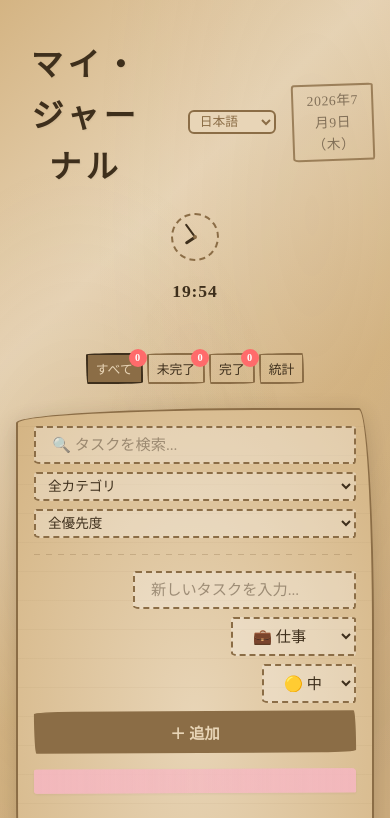
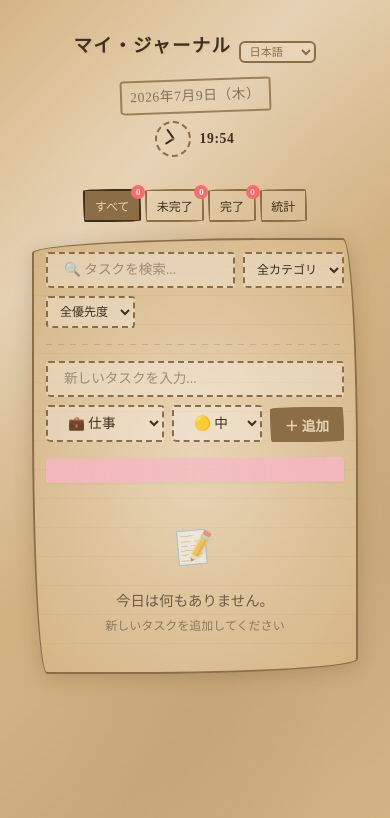
Before and after one commit to akamkzk/my-to-do, a React (Vite) app: page / in a window 390 px wide. Shown: the top 818 px of the page. Built offline with nearby package versions, Linux system fonts and the light colour scheme.

Commit message:
fix: IME composition search and performance improvements
- Fix Chinese/Japanese IME composition causing pinyin+kanji mixed in search
- Optimize search input lag by migrating AppContext from useState to useReducer
- Improve CSS with clamp() fluid responsive layout for headers, checkboxes, spacing

```diff
--- a/src/contexts/AppContext.tsx
+++ b/src/contexts/AppContext.tsx
@@ -1,8 +1,46 @@
-import React, { createContext, useContext, useState, useCallback, useEffect } from 'react';
+import React, { createContext, useContext, useCallback, useEffect, useReducer } from 'react';
 import type { Todo, TabKey, Language } from '../types';
 import { store } from '../utils/store';
 import { sortTodos } from '../utils/model';
 import { loadSavedLang, setCurrentLang, t } from '../utils/i18n';
+
+interface AppState {
+  todos: Todo[];
+  activeTab: TabKey;
+  searchQuery: string;
+  filterCategory: string;
+  filterPriority: string;
+  language: Language;
+}
+
+type Action =
+  | { type: 'SET_TAB'; tab: TabKey }
+  | { type: 'SET_SEARCH'; query: string }
+  | { type: 'SET_CATEGORY'; category: string }
+  | { type: 'SET_PRIORITY'; priority: string }
+  | { type: 'SET_LANGUAGE'; lang: Language }
+  | { type: 'SYNC_TODOS'; todos: Todo[] };
+
+const initialState: AppState = {
+  todos: [],
+  activeTab: 'all',
+  searchQuery: '',
+  filterCategory: '',
+  filterPriority: '',
+  language: loadSavedLang(),
+};
+
+function appReducer(state: AppState, action: Action): AppState {
+  switch (action.type) {
+    case 'SET_TAB': return { ...state, activeTab: action.tab };
+    case 'SET_SEARCH': return { ...state, searchQuery: action.query };
+    case 'SET_CATEGORY': return { ...state, filterCategory: action.category };
+    case 'SET_PRIORITY': return { ...state, filterPriority: action.priority };
+    case 'SET_LANGUAGE': return { ...state, language: action.lang };
+    case 'SYNC_TODOS': return { ...state, todos: action.todos };
+    default: return state;
+  }
+}
 
 interface AppContextValue {
   todos: Todo[];
@@ -29,59 +67,53 @@ interface AppContextValue {
 const AppContext = createContext<AppContextValue | undefined>(undefined);
 
 export function AppProvider({ children }: { children: React.ReactNode }) {
-  const [todos, setTodos] = useState<Todo[]>([]);
-  const [activeTab, setActiveTab] = useState<TabKey>('all');
-  const [searchQuery, setSearchQuery] = useState('');
-  const [filterCategory, setFilterCategory] = useState('');
-  const [filterPriority, setFilterPriority] = useState('');
-  const [language, setLanguageState] = useState<Language>(() => loadSavedLang());
+  const [state, dispatch] = useReducer(appReducer, initialState);
 
   // Load initial data
   useEffect(() => {
-    setTodos(store.getAll());
+    dispatch({ type: 'SYNC_TODOS', todos: store.getAll() });
   }, []);
 
   // Subscribe to store changes
   useEffect(() => {
     return store.subscribe(() => {
-      setTodos(store.getAll());
+      dispatch({ type: 'SYNC_TODOS', todos: store.getAll() });
     });
   }, []);
 
-  // Computed filtered todos
+  // Computed filtered todos — memoized independently from context value
   const filteredTodos = React.useMemo(() => {
-    let result = [...todos];
+    let result = [...state.todos];
 
     // Tab filter
-    if (activeTab === 'pending') {
+    if (state.activeTab === 'pending') {
       result = result.filter(t => !t.completed);
-    } else if (activeTab === 'completed') {
+    } else if (state.activeTab === 'completed') {
       result = result.filter(t => t.completed);
     }
-    // 'all' and 'stats' show everything
 
     // Category filter
-    if (filterCategory) {
-      result = result.filter(t => t.category === filterCategory);
+    if (state.filterCategory) {
+      result = result.filter(t => t.category === state.filterCategory);
     }
 
     // Priority filter
-    if (filterPriority) {
-      result = result.filter(t => t.priority === filterPriority);
+    if (state.filterPriority) {
+      result = result.filter(t => t.priority === state.filterPriority);
     }
 
     // Search query
-    if (searchQuery) {
-      const q = searchQuery.toLowerCase();
+    if (state.searchQuery) {
+      const q = state.searchQuery.toLowerCase();
       result = result.filter(t => t.text.toLowerCase().includes(q));
     }
 
     return sortTodos(result);
-  }, [todos, activeTab, filterCategory, filterPriority, searchQuery]);
+  }, [state.todos, state.activeTab, state.filterCategory, state.filterPriority, state.searchQuery]);
 
   const setLanguage = useCallback((lang: Language) => {
     setCurrentLang(lang);
-    setLanguageState(lang);
+    dispatch({ type: 'SET_LANGUAGE', lang });
     document.documentElement.lang = lang === 'zh-CN' ? 'zh' : lang;
   }, []);
 
@@ -110,17 +142,12 @@ export function AppProvider({ children }: { children: React.ReactNode }) {
   }, []);
 
   const value = React.useMemo<AppContextValue>(() => ({
-    todos,
-    activeTab,
-    searchQuery,
-    filterCategory,
-    filterPriority,
-    language,
+    ...state,
     filteredTodos,
-    setActiveTab,
-    setSearchQuery,
-    setFilterCategory,
-    setFilterPriority,
+    setActiveTab: (tab: TabKey) => dispatch({ type: 'SET_TAB', tab }),
+    setSearchQuery: (q: string) => dispatch({ type: 'SET_SEARCH', query: q }),
+    setFilterCategory: (cat: string) => dispatch({ type: 'SET_CATEGORY', category: cat }),
+    setFilterPriority: (prio: string) => dispatch({ type: 'SET_PRIORITY', priority: prio }),
     setLanguage,
     addTodo,
     removeTodo,
@@ -129,7 +156,7 @@ export function AppProvider({ children }: { children: React.ReactNode }) {
     clearCompleted,
     getStats,
     t,
-  }), [todos, activeTab, searchQuery, filterCategory, filterPriority, language, filteredTodos, setLanguage, addTodo, removeTodo, toggleTodo, updateTodo, clearCompleted, getStats]);
+  }), [state, filteredTodos, setLanguage, addTodo, removeTodo, toggleTodo, updateTodo, clearCompleted, getStats]);
 
   return (
     <AppContext.Provider value={value}>
--- a/src/styles/components.css
+++ b/src/styles/components.css
@@ -1,12 +1,12 @@
 /* ============================================
-   手帐待办 — 组件样式
+   手帐待办 — 组件样式（流体响应式）
    ============================================ */
 
 /* === 标题 === */
 .journal-title {
-  font-size: 2rem;
+  font-size: clamp(1.15rem, 3.5vw, 2rem);
   font-weight: 700;
-  letter-spacing: 0.15em;
+  letter-spacing: clamp(0.08em, 0.2vw, 0.15em);
   color: var(--kraft-text);
   text-shadow: 1px 1px 2px rgba(0, 0, 0, 0.05);
   position: relative;
@@ -15,8 +15,8 @@
 .journal-title::after {
   content: '';
   display: block;
-  width: 60px;
-  height: 3px;
+  width: clamp(30px, 8vw, 60px);
+  height: clamp(2px, 0.4vw, 3px);
   margin: var(--space-sm) auto 0;
   border-radius: 2px;
   transform: rotate(-0.5deg);
@@ -27,8 +27,8 @@
   flex-shrink: 0;
   cursor: pointer;
   position: relative;
-  width: 28px;
-  height: 28px;
+  width: clamp(22px, 4vw, 28px);
+  height: clamp(22px, 4vw, 28px);
 }
 
 .todo-checkbox input {
@@ -42,8 +42,8 @@
   display: flex;
   align-items: center;
   justify-content: center;
-  width: 28px;
-  height: 28px;
+  width: clamp(22px, 4vw, 28px);
+  height: clamp(22px, 4vw, 28px);
   border: 2px dashed var(--kraft-dark);
   border-radius: var(--radius-blob);
   transition: all var(--transition-fast);
@@ -53,7 +53,7 @@
 
 .checkbox-visual::after {
   content: '✓';
-  font-size: 16px;
+  font-size: clamp(12px, 2.5vw, 16px);
   color: white;
   opacity: 0;
   transition: opacity var(--transition-fast);
@@ -76,7 +76,7 @@
 
 /* === 待办文本 === */
 .todo-text {
-  font-size: 1rem;
+  font-size: clamp(0.85rem, 2vw, 1rem);
   line-height: 1.5;
   transition: all var(--transition-med);
   word-break: break-word;
@@ -108,10 +108,10 @@
 .category-sticker {
   display: inline-flex;
   align-items: center;
-  gap: 4px;
-  padding: 2px 10px;
+  gap: clamp(2px, 0.5vw, 4px);
+  padding: clamp(1px, 0.5vw, 2px) clamp(6px, 1.5vw, 10px);
   border-radius: 20px;
-  font-size: 0.75rem;
+  font-size: clamp(0.65rem, 1.3vw, 0.75rem);
   font-weight: 500;
   box-shadow: var(--shadow-sticker);
   transform: rotate(-0.5deg);
@@ -127,10 +127,10 @@
   display: inline-flex;
   align-items: center;
   justify-content: center;
-  width: 22px;
-  height: 22px;
+  width: clamp(18px, 3vw, 22px);
+  height: clamp(18px, 3vw, 22px);
   border-radius: 50%;
-  font-size: 0.7rem;
+  font-size: clamp(0.6rem, 1.2vw, 0.7rem);
   font-weight: 700;
   color: white;
   box-shadow: var(--shadow-sticker);
@@ -153,25 +153,60 @@
   opacity: 1;
 }
 
+/* 触摸设备上始终显示操作按钮 */
+@media (hover: none) and (pointer: coarse) {
+  .todo-actions {
+    opacity: 1;
+  }
+}
+
 .btn-icon {
   display: inline-flex;
   align-items: center;
   justify-content: center;
-  width: 28px;
-  height: 28px;
+  width: clamp(24px, 4vw, 28px);
+  height: clamp(24px, 4vw, 28px);
   border: none;
   border-radius: 50%;
   background: transparent;
   color: var(--kraft-text-light);
-  font-size: 0.85rem;
+  font-size: clamp(0.75rem, 1.5vw, 0.85rem);
   cursor: pointer;
   transition: all var(--transition-fast);
+  min-width: clamp(24px, 4vw, 28px);
+  min-height: clamp(24px, 4vw, 28px);
 }
 
 .btn-icon:hover {
   background: rgba(62, 47, 28, 0.1);
   color: var(--kraft-text);
   transform: scale(1.15);
+}
+
+/* 触摸设备增大按钮 */
+@media (hover: none) and (pointer: coarse) {
+  .btn-icon {
+    width: 36px;
+    height: 36px;
+    min-width: 36px;
+    min-height: 36px;
+    font-size: 0.9rem;
+  }
+
+  .todo-checkbox,
+  .checkbox-visual {
+    width: 32px;
+    height: 32px;
+  }
+
+  .todo-checkbox input:checked + .checkbox-visual {
+    width: 32px;
+    height: 32px;
+  }
+
+  .checkbox-visual::after {
+    font-size: 18px;
+  }
 }
 
 /* === 添加表单 === */
@@ -182,6 +217,13 @@
   flex-wrap: wrap;
 }
 
+/* 触摸设备上的表单 */
+@media (hover: none) and (pointer: coarse) {
+  .add-todo-form {
+    align-items: stretch;
+  }
+}
+
 .form-group {
   display: flex;
   flex-direction: column;
@@ -189,7 +231,7 @@
 }
 
 .form-group label {
-  font-size: 0.75rem;
+  font-size: clamp(0.65rem, 1.3vw, 0.75rem);
   color: var(--kraft-text-light);
 }
 
@@ -201,9 +243,19 @@
   padding: var(--space-sm) var(--space-md);
   background: rgba(255, 255, 255, 0.3);
   color: var(--kraft-text);
-  font-size: 0.95rem;
+  font-size: clamp(0.85rem, 2vw, 0.95rem);
   outline: none;
   transition: all var(--transition-fast);
+  min-height: clamp(36px, 8vw, 44px);
+}
+
+/* 触摸设备上的表单控件 */
+@media (hover: none) and (pointer: coarse) {
+  .form-input,
+  .form-select {
+    font-size: 16px; /* 防止 iOS Safari 自动缩放 */
+    min-height: 44px;
+  }
 }
 
 .form-input:focus,
@@ -221,9 +273,9 @@
 
 .add-btn {
   font-family: var(--font-main);
-  font-size: 0.95rem;
+  font-size: clamp(0.85rem, 2vw, 0.95rem);
   font-weight: 700;
-  padding: var(--space-sm) var(--space-lg);
+  padding: clamp(0.35rem, 0.8vw, 0.5rem) clamp(0.8rem, 2vw, 1.25rem);
   border: 2px solid var(--kraft-dark);
   border-radius: var(--radius-blob);
   background: var(--kraft-dark);
@@ -253,12 +305,12 @@
 
 .search-input {
   flex: 1;
-  min-width: 150px;
+  min-width: clamp(100px, 30vw, 200px);
 }
 
 .filter-select {
   font-family: var(--font-main);
-  font-size: 0.85rem;
+  font-size: clamp(0.75rem, 1.5vw, 0.85rem);
   padding: var(--space-xs) var(--space-sm);
   border: 2px dashed var(--kraft-dark);
   border-radius: var(--radius-wobbly);
@@ -267,6 +319,7 @@
   outline: none;
   cursor: pointer;
   transition: all var(--transition-fast);
+  min-height: clamp(32px, 7vw, 36px);
 }
 
 .filter-select:focus {
@@ -274,15 +327,24 @@
   box-shadow: 0 0 0 3px rgba(62, 47, 28, 0.1);
 }
 
+/* 触摸设备上的筛选器 */
+@media (hover: none) and (pointer: coarse) {
+  .filter-select {
+    font-size: 0.9rem;
+    padding: var(--space-sm);
+    min-height: 44px;
+  }
+}
+
 /* === 空状态 === */
 .empty-state {
   text-align: center;
-  padding: var(--space-xl) var(--space-md);
+  padding: clamp(1.5rem, 4vw, 2rem) clamp(0.75rem, 2vw, 1rem);
   color: var(--kraft-text-light);
 }
 
 .empty-icon {
-  font-size: 3rem;
+  font-size: clamp(2rem, 6vw, 3rem);
   margin-bottom: var(--space-md);
   opacity: 0.5;
   transform: rotate(-5deg);
@@ -290,19 +352,19 @@
 }
 
 .empty-text {
-  font-size: 1.1rem;
+  font-size: clamp(0.9rem, 2.5vw, 1.1rem);
   margin-bottom: var(--space-xs);
 }
 
 .empty-sub {
-  font-size: 0.85rem;
+  font-size: clamp(0.75rem, 1.5vw, 0.85rem);
   opacity: 0.7;
 }
 
 /* === 统计卡片 === */
 .stat-card {
   text-align: center;
-  padding: var(--space-lg);
+  padding: clamp(0.5rem, 2vw, 1rem);
   border: 2px dashed var(--kraft-dark);
   border-radius: var(--radius-blob);
   background: rgba(255, 255, 255, 0.2);
@@ -315,7 +377,7 @@
 
 .stat-number {
   display: block;
-  font-size: 2.5rem;
+  font-size: clamp(1.2rem, 4vw, 2.5rem);
   font-weight: 700;
   color: var(--kraft-text);
   line-height: 1;
@@ -323,15 +385,15 @@
 }
 
 .stat-label {
-  font-size: 0.85rem;
+  font-size: clamp(0.7rem, 1.5vw, 0.85rem);
   color: var(--kraft-text-light);
 }
 
 /* === 进度环 === */
 .progress-ring-container {
-  width: 120px;
-  height: 120px;
-  margin: var(--space-md) auto;
+  width: clamp(70px, 15vw, 120px);
+  height: clamp(70px, 15vw, 120px);
+  margin: clamp(0.3rem, 1.5vw, 0.75rem) auto;
   position: relative;
 }
 
@@ -361,7 +423,7 @@
   display: flex;
   align-items: center;
   justify-content: center;
-  font-size: 1.5rem;
+  font-size: clamp(0.85rem, 2.5vw, 1.5rem);
   font-weight: 700;
   color: var(--kraft-text);
 }
@@ -374,7 +436,7 @@
 .edit-input {
   display: none;
   font-family: var(--font-main);
-  font-size: 1rem;
+  font-size: clamp(0.85rem, 2vw, 1rem);
   width: 100%;
   border: 2px solid var(--kraft-dark);
   border-radius: var(--radius-wobbly);
@@ -397,7 +459,7 @@
   z-index: 1000;
   padding: var(--space-md);
   text-align: center;
-  font-size: 0.95rem;
+  font-size: clamp(0.85rem, 2vw, 0.95rem);
   transform: translateY(-100%);
   transition: transform var(--transition-med);
   border-bottom: 2px dashed var(--kraft-dark);
@@ -422,7 +484,7 @@
   background: transparent;
   color: var(--kraft-text);
   cursor: pointer;
-  font-size: 0.85rem;
+  font-size: clamp(0.75rem, 1.5vw, 0.85rem);
   transition: all var(--transition-fast);
 }
 
--- a/src/styles/kraft-paper.css
+++ b/src/styles/kraft-paper.css
@@ -10,6 +10,7 @@
     radial-gradient(ellipse at 50% 80%, rgba(120, 90, 50, 0.05) 0%, transparent 50%),
     linear-gradient(135deg, #d4b483 0%, #e8d5b7 25%, #d4b483 50%, #c9a97c 75%, #d4b483 100%);
   min-height: 100vh;
+  min-height: 100dvh;
 }
 
 /* === 牛皮纸卡片 === */
--- a/src/styles/layout.css
+++ b/src/styles/layout.css
@@ -1,44 +1,48 @@
 /* ============================================
-   手帐待办 — 页面布局
+   手帐待办 — 页面布局（流体响应式）
    ============================================ */
 
+/* === 根容器 === */
 .app-container {
-  max-width: 720px;
-  margin: 0 auto;
-  padding: var(--space-lg);
+  width: min(100% - 2rem, 1400px);
+  margin-inline: auto;
+  padding: clamp(1rem, 3vw, 2.5rem);
   min-height: 100vh;
+  min-height: 100dvh;
+  display: flex;
+  flex-direction: column;
 }
 
 /* === 头部 === */
 .journal-header {
   text-align: center;
-  margin-bottom: var(--space-lg);
-  padding: var(--space-lg) 0;
+  margin-bottom: clamp(1rem, 2.5vw, 1.5rem);
+  padding: clamp(1rem, 2.5vw, 2rem) 0;
 }
 
 .header-top {
   display: flex;
   align-items: center;
   justify-content: center;
-  gap: var(--space-md);
+  gap: clamp(0.5rem, 1.5vw, 1rem);
   margin-bottom: var(--space-sm);
+  flex-wrap: wrap;
 }
 
 .date-stamp {
-  font-size: 0.85rem;
+  font-size: clamp(0.75rem, 1.5vw, 0.85rem);
 }
 
 /* === 语言选择器 === */
 .lang-wrapper {
   display: flex;
   align-items: center;
-  margin-left: var(--space-md);
 }
 
 .lang-select {
   font-family: var(--font-main);
-  font-size: 0.8rem;
-  padding: 2px 6px;
+  font-size: clamp(0.7rem, 1.2vw, 0.85rem);
+  padding: clamp(1px, 0.5vw, 3px) clamp(4px, 1vw, 8px);
   border: 2px solid var(--kraft-dark);
   border-radius: 6px;
   background: var(--kraft-light);
@@ -55,16 +59,16 @@
 /* === 标签栏 === */
 .tab-bar {
   display: flex;
-  gap: var(--space-xs);
+  gap: clamp(0.25rem, 0.8vw, 0.5rem);
   justify-content: center;
-  margin-bottom: var(--space-lg);
+  margin-bottom: clamp(1rem, 2.5vw, 1.5rem);
   flex-wrap: wrap;
 }
 
 .tab {
   font-family: var(--font-main);
-  font-size: 0.9rem;
-  padding: var(--space-sm) var(--space-md);
+  font-size: clamp(0.75rem, 1.5vw, 0.95rem);
+  padding: clamp(0.35rem, 0.8vw, 0.5rem) clamp(0.6rem, 1.5vw, 1rem);
   border: 2px solid var(--kraft-dark);
   border-radius: var(--radius-blob);
   background: transparent;
@@ -73,6 +77,7 @@
   transition: all var(--transition-fast);
   transform: rotate(var(--rot, 0deg));
   position: relative;
+  white-space: nowrap;
 }
 
 .tab:hover {
@@ -91,11 +96,11 @@
   position: absolute;
   top: -6px;
   right: -6px;
-  font-size: 0.65rem;
+  font-size: clamp(0.55rem, 1vw, 0.65rem);
   background: var(--sticker-high);
   color: white;
-  width: 18px;
-  height: 18px;
+  width: clamp(14px, 2vw, 18px);
+  height: clamp(14px, 2vw, 18px);
   border-radius: 50%;
   display: flex;
   align-items: center;
@@ -106,6 +111,7 @@
 /* === 主内容区 === */
 .main-content {
   position: relative;
+  flex: 1;
 }
 
 .content-section {
@@ -119,8 +125,8 @@
 
 /* === 纸张卡片 === */
 .paper-card {
-  padding: var(--space-lg);
-  margin-bottom: var(--space-lg);
+  padding: clamp(0.75rem, 2vw, 1.5rem);
+  margin-bottom: clamp(0.75rem, 2vw, 1.5rem);
 }
 
 /* === 待办列表 === */
@@ -132,8 +138,8 @@
 .todo-item {
   display: flex;
   align-items: flex-start;
-  gap: var(--space-sm);
-  padding: var(--space-md);
+  gap: clamp(0.35rem, 1vw, 0.5rem);
+  padding: clamp(0.5rem, 1.5vw, 0.75rem);
   margin-bottom: var(--space-sm);
   border-radius: var(--radius-note);
   transition: all var(--transition-fast);
@@ -156,14 +162,14 @@
 
 .todo-meta {
   display: flex;
-  gap: var(--space-sm);
+  gap: clamp(0.25rem, 0.8vw, 0.5rem);
   align-items: center;
   flex-wrap: wrap;
   margin-top: var(--space-xs);
 }
 
 .todo-date {
-  font-size: 0.75rem;
+  font-size: clamp(0.7rem, 1.2vw, 0.75rem);
   color: var(--kraft-text-light);
   opacity: 0.7;
 }
@@ -182,36 +188,63 @@
 
 /* === 统计面板 === */
 .stats-panel {
-  padding: var(--space-lg);
+  padding: clamp(0.75rem, 2vw, 1.5rem);
 }
 
 .stats-grid {
   display: grid;
-  grid-template-columns: repeat(3, 1fr);
-  gap: var(--space-md);
-  margin-bottom: var(--space-lg);
+  grid-template-columns: repeat(auto-fit, minmax(clamp(80px, 18vw, 140px), 1fr));
+  gap: clamp(0.5rem, 1.5vw, 1rem);
+  margin-bottom: clamp(1rem, 2.5vw, 1.5rem);
+}
+
+.stat-card {
+  text-align: center;
+  padding: clamp(0.75rem, 2vw, 1.25rem);
+  border: 2px dashed var(--kraft-dark);
+  border-radius: var(--radius-blob);
+  background: rgba(255, 255, 255, 0.2);
+  transition: transform var(--transition-fast);
+}
+
+.stat-card:hover {
+  transform: rotate(0.5deg) scale(1.02);
+}
+
+.stat-number {
+  display: block;
+  font-size: clamp(1.4rem, 3.5vw, 2.5rem);
+  font-weight: 700;
+  color: var(--kraft-text);
+  line-height: 1;
+  margin-bottom: var(--space-xs);
+}
+
+.stat-label {
+  font-size: clamp(0.75rem, 1.5vw, 0.85rem);
+  color: var(--kraft-text-light);
 }
 
 .stats-detail {
-  margin-top: var(--space-lg);
+  margin-top: clamp(1rem, 2.5vw, 1.5rem);
 }
 
 .stats-category-row {
   display: flex;
   align-items: center;
-  gap: var(--space-sm);
-  padding: var(--space-sm) 0;
+  gap: clamp(0.35rem, 1vw, 0.5rem);
+  padding: clamp(0.3rem, 0.8vw, 0.5rem) 0;
   border-bottom: 1px dashed rgba(139, 109, 70, 0.2);
 }
 
 .stats-category-label {
   flex: 1;
-  font-size: 0.9rem;
+  font-size: clamp(0.8rem, 1.5vw, 0.9rem);
 }
 
 .stats-category-bar {
   flex: 2;
-  height: 8px;
+  height: clamp(6px, 1vw, 8px);
   background: rgba(139, 109, 70, 0.1);
   border-radius: 4px;
   overflow: hidden;
@@ -224,10 +257,49 @@
 }
 
 .stats-category-count {
-  font-size: 0.85rem;
+  font-size: clamp(0.75rem, 1.5vw, 0.85rem);
   color: var(--kraft-text-light);
-  min-width: 30px;
+  min-width: clamp(25px, 5vw, 30px);
   text-align: right;
+}
+
+/* === 进度环 === */
+.progress-ring-container {
+  width: clamp(80px, 15vw, 120px);
+  height: clamp(80px, 15vw, 120px);
+  margin: clamp(0.4rem, 1.5vw, 0.75rem) auto;
+  position: relative;
+}
+
+.progress-ring {
+  width: 100%;
+  height: 100%;
+  transform: rotate(-90deg);
+}
+
+.progress-ring-bg {
+  fill: none;
+  stroke: rgba(139, 109, 70, 0.15);
+  stroke-width: 8;
+}
+
+.progress-ring-fill {
+  fill: none;
+  stroke: var(--kraft-dark);
+  stroke-width: 8;
+  stroke-linecap: round;
+  transition: stroke-dashoffset 0.6s ease;
+}
+
+.progress-ring-text {
+  position: absolute;
+  inset: 0;
+  display: flex;
+  align-items: center;
+  justify-content: center;
+  font-size: clamp(1rem, 2.5vw, 1.5rem);
+  font-weight: 700;
+  color: var(--kraft-text);
 }
 
 /* === 时钟小部件 === */
@@ -235,13 +307,13 @@
   display: flex;
   align-items: center;
   justify-content: center;
-  gap: var(--space-md);
+  gap: clamp(0.5rem, 2vw, 1rem);
   margin-top: var(--space-sm);
 }
 
 .analog-clock {
-  width: 48px;
-  height: 48px;
+  width: clamp(36px, 6vw, 56px);
+  height: clamp(36px, 6vw, 56px);
   border: 2px dashed var(--kraft-dark);
   border-radius: 50%;
   position: relative;
@@ -249,8 +321,8 @@
 
 .clock-center {
   position: absolute;
-  width: 4px;
-  height: 4px;
+  width: clamp(3px, 0.6vw, 4px);
+  height: clamp(3px, 0.6vw, 4px);
   background: var(--kraft-dark);
   border-radius: 50%;
   top: 50%;
@@ -268,95 +340,30 @@
 }
 
 .clock-hand.hour {
-  width: 3px;
-  height: 12px;
+  width: clamp(2px, 0.4vw, 3px);
+  height: clamp(9px, 1.8vw, 15px);
   background: var(--kraft-text);
-  margin-left: -1.5px;
+  margin-left: calc(clamp(2px, 0.4vw, 3px) / -2);
 }
 
 .clock-hand.minute {
-  width: 2px;
-  height: 16px;
+  width: clamp(1.5px, 0.3vw, 2px);
+  height: clamp(12px, 2.5vw, 20px);
   background: var(--kraft-text);
-  margin-left: -1px;
+  margin-left: calc(clamp(1.5px, 0.3vw, 2px) / -2);
 }
 
 .digital-time {
-  font-size: 1.1rem;
+  font-size: clamp(0.85rem, 2vw, 1.2rem);
   font-weight: 700;
   color: var(--kraft-text);
   letter-spacing: 0.05em;
 }
 
-/* === 响应式 === */
-@media (max-width: 768px) {
-  .app-container {
-    padding: var(--space-md);
-  }
-
-  .paper-card {
-    padding: var(--space-md);
-  }
-
-  .journal-title {
-    font-size: 1.5rem;
-  }
-
-  .add-todo-form {
-    flex-direction: column;
-    align-items: stretch;
-  }
-
-  .add-btn {
-    width: 100%;
-  }
-
-  .stats-grid {
-    grid-template-columns: repeat(3, 1fr);
-    gap: var(--space-sm);
-  }
-
-  .stat-number {
-    font-size: 1.8rem;
-  }
-
+/* === 触摸设备操作按钮常驻 === */
+@media (hover: none) and (pointer: coarse) {
   .todo-actions {
     opacity: 1;
-  }
-
-  .clock-widget {
-    flex-direction: column;
-  }
-}
-
-@media (max-width: 480px) {
-  .journal-title {
-    font-size: 1.3rem;
-  }
-
-  .tab {
-    font-size: 0.8rem;
-    padding: var(--space-xs) var(--space-sm);
-  }
-
-  .search-bar {
-    flex-direction: column;
-  }
-
-  .search-input {
-    width: 100%;
-  }
-
-  .stats-grid {
-    grid-template-columns: 1fr 1fr;
-  }
-
-  .stats-grid .stat-card:last-child {
-    grid-column: span 2;
-  }
-
-  .todo-item {
-    padding: var(--space-sm);
   }
 }
 
--- a/src/styles/main.css
+++ b/src/styles/main.css
@@ -70,6 +70,9 @@
 html {
   font-size: 16px;
   scroll-behavior: smooth;
+  -webkit-text-size-adjust: 100%;
+  -moz-text-size-adjust: 100%;
+  text-size-adjust: 100%;
 }
 
 body {
@@ -77,7 +80,11 @@ body {
   color: var(--kraft-text);
   line-height: 1.6;
   min-height: 100vh;
+  min-height: 100dvh;
   overflow-x: hidden;
+  /* 防止iOS Safari双击缩放 */
+  touch-action: manipulation;
+  -webkit-tap-highlight-color: transparent;
 }
 
 /* 滚动条美化 */
```
Also changed, not shown: src/components/SearchBar.tsx (+20 -11 lines), .claude/launch.json, 1 other file (tests, documents, lock files or other folders).
